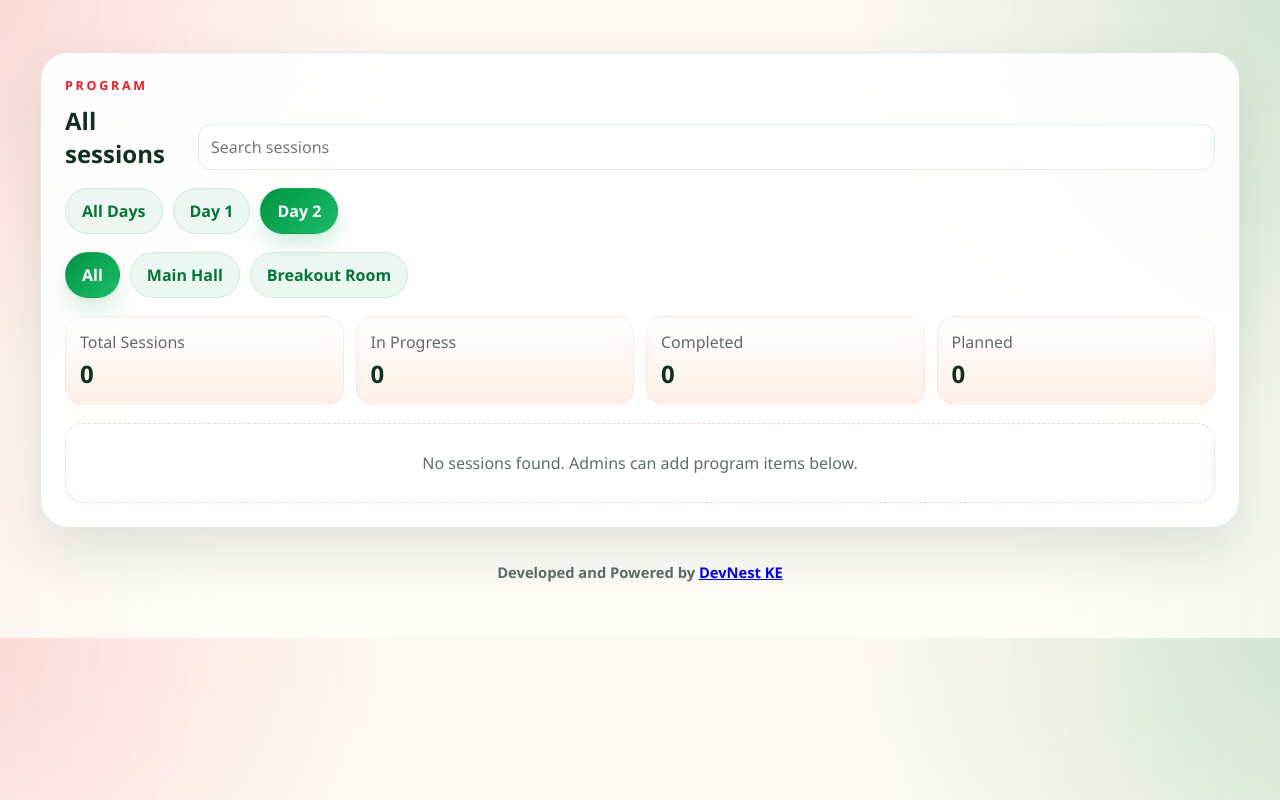
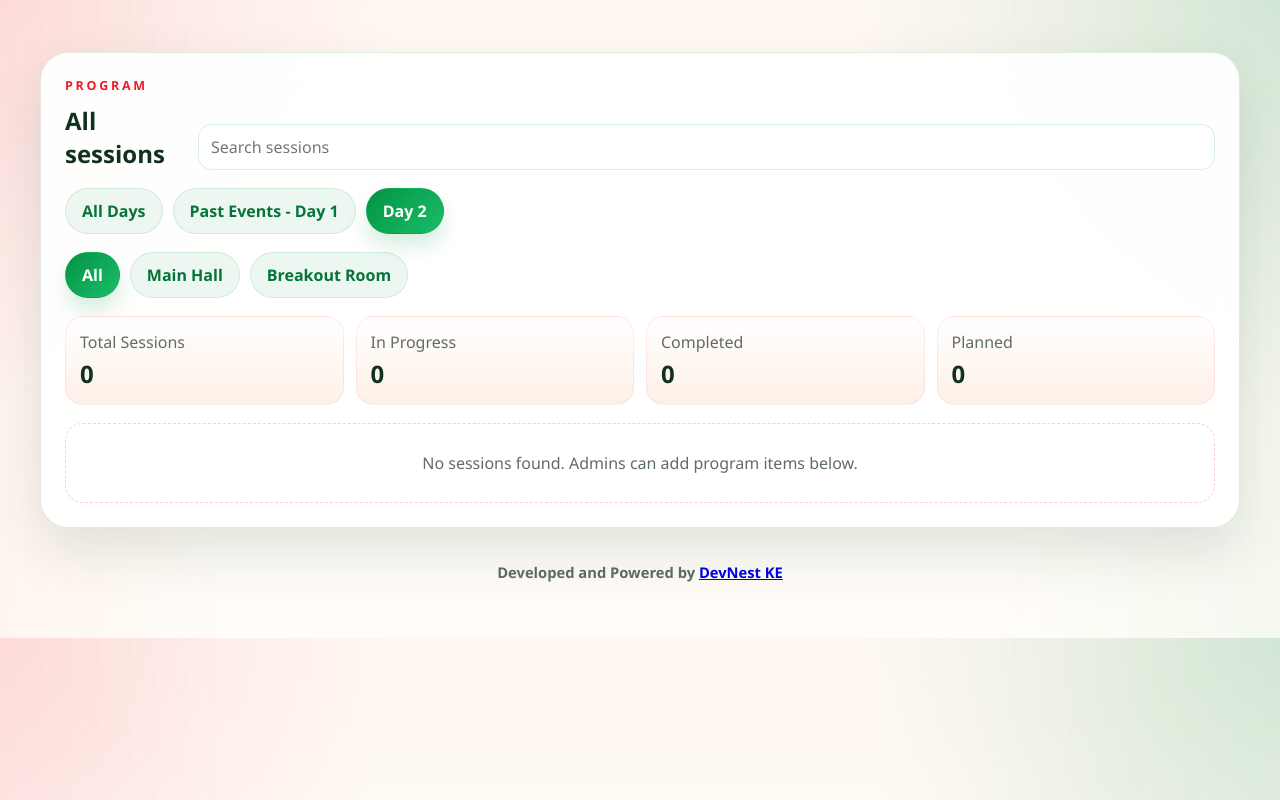
Before and after one commit to VickyMutai/session-management-devnest, a website: page day2.html in a window 1280 px wide. Drawn offline with Linux system fonts and the light colour scheme; no server answers.

Commit message:
Past event

```diff
--- a/day2.html
+++ b/day2.html
@@ -45,7 +45,7 @@
               class="day-filter"
               data-day-filter="2026-07-23"
             >
-              Day 1
+              Past Events - Day 1
             </button>
             <button
               type="button"
```
